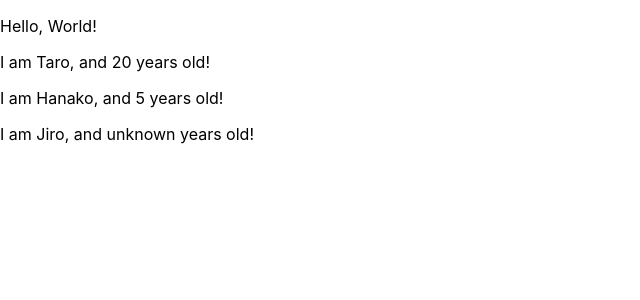
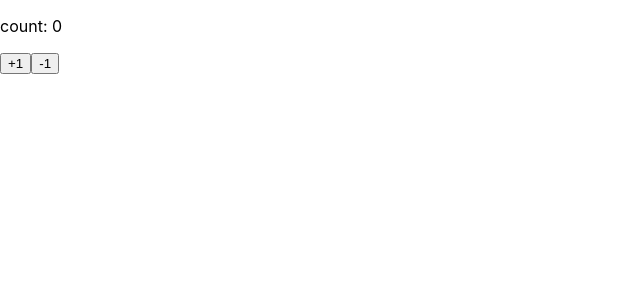
Before and after one commit to tsukada-t/react-app, a React (Create React App) app: page / in a window 1280 px wide. Shown: the top 300 px of the page, without its empty margins (0-640 px from the left). Built offline with nearby package versions, Linux system fonts and the light colour scheme.

Commit message:
learn state

```diff
--- a/src/App.js
+++ b/src/App.js
@@ -1,41 +1,29 @@
-import PropTypes from 'prop-types';
+import { useState } from 'react';
+
+const Counter = () => {
+  const [count, setCount] = useState(0);
+
+  const onClickPlus = () => {
+    setCount(count + 1);
+  };
+  const onClickMinus = () => {
+    setCount(count - 1);
+  };
+
+  return (
+    <>
+      <p>count: {count}</p>
+      <button onClick={onClickPlus}>+1</button>
+      <button onClick={onClickMinus}>-1</button>
+    </>
+  );
+};
 
 const App = () => {
-  const profiles = [
-    {
-      name: "Taro", age: 20
-    },
-    {
-      name: "Hanako", age: 5
-    },
-    {
-      name: "Jiro"
-    }
-  ]
   return (
     <>
-    <p>Hello, World!</p>
-    <div>
-      {
-        profiles.map((profile, index) => {
-          return <User name={profile.name} age={profile.age} key={index} />
-        })
-      }
-    </div>
+      <Counter></Counter>
     </>
   );
-}
-
-const User = (props) => {
-  const {name, age = "unknown"} = props;
-  return (
-    <p>I am {name}, and {age} years old!</p>
-  )
-}
-
-User.propTypes = {
-  name: PropTypes.string,
-  age: PropTypes.number.isRequired
-}
-
+};
 export default App;
```
